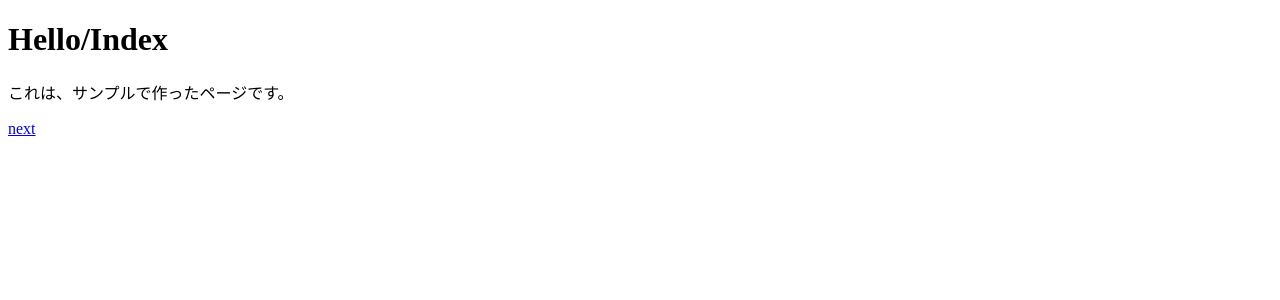
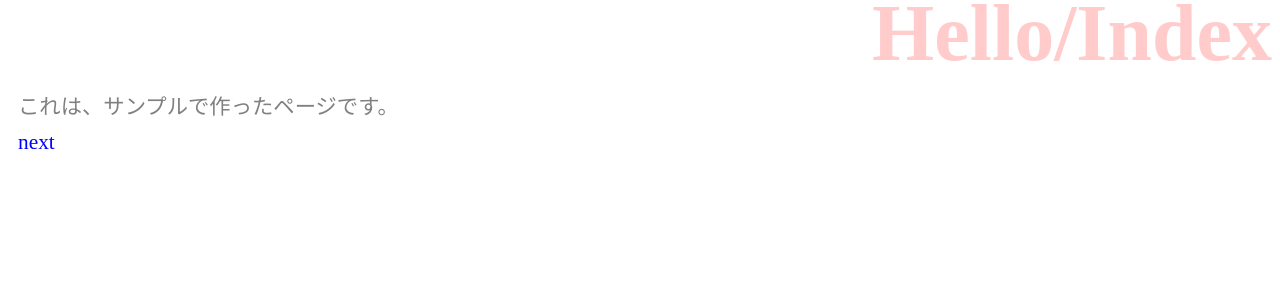
Before and after one commit to maetatu22/django_app, a Django app: page /hello/ in a window 1280 px wide. Shown: the top 300 px of the page. Run offline with Django 3.2, Linux system fonts and the light colour scheme.

Commit message:
helloテンプレート　css記述

```diff
--- /dev/null
+++ b/hello/static/hello/css/style.css
@@ -0,0 +1,21 @@
+
+
+body{
+  color:gray;
+  font-size:16pt;
+}
+h1{
+  color:red;
+  opacity:0.2;
+  font-size:60pt;
+  margin-top:-20px;
+  margin-bottom:0px;
+  text-align:right;
+}
+p{
+  margin:10px;
+}
+a{
+  color:blue;
+  text-decoration:none;
+}
--- a/hello/templates/hello/index.html
+++ b/hello/templates/hello/index.html
@@ -1,8 +1,11 @@
+{% load static %}
 <!doctype html>
 <html lang="ja">
   <head>
       <meta charset="utf-8">
       <title>{{title}}</title>
+      <link rel="stylesheet" type="text/css"
+          href="{% static 'hello/css/style.css' %}" />
   </head>
   <body>
       <h1>{{title}}</h1>
```
